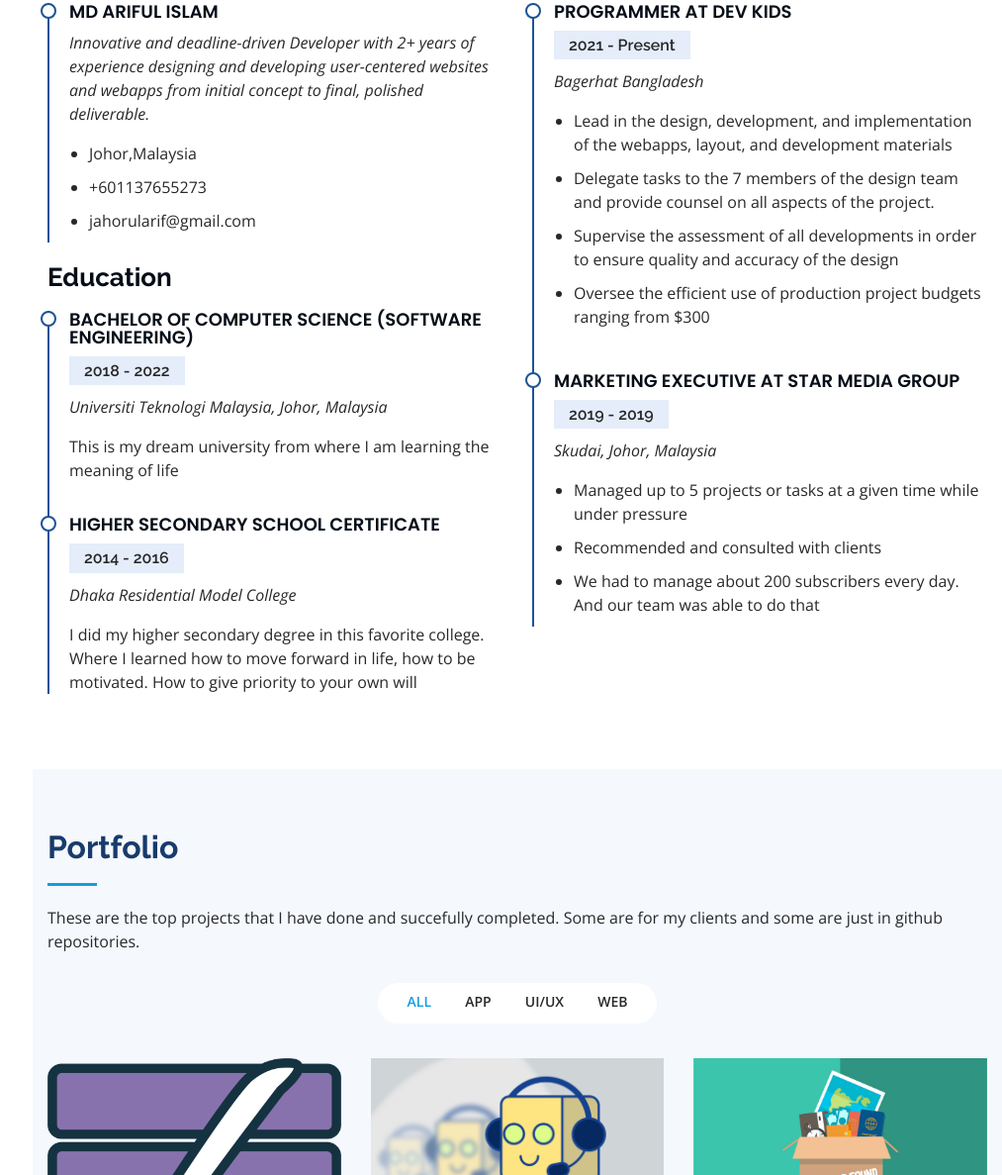
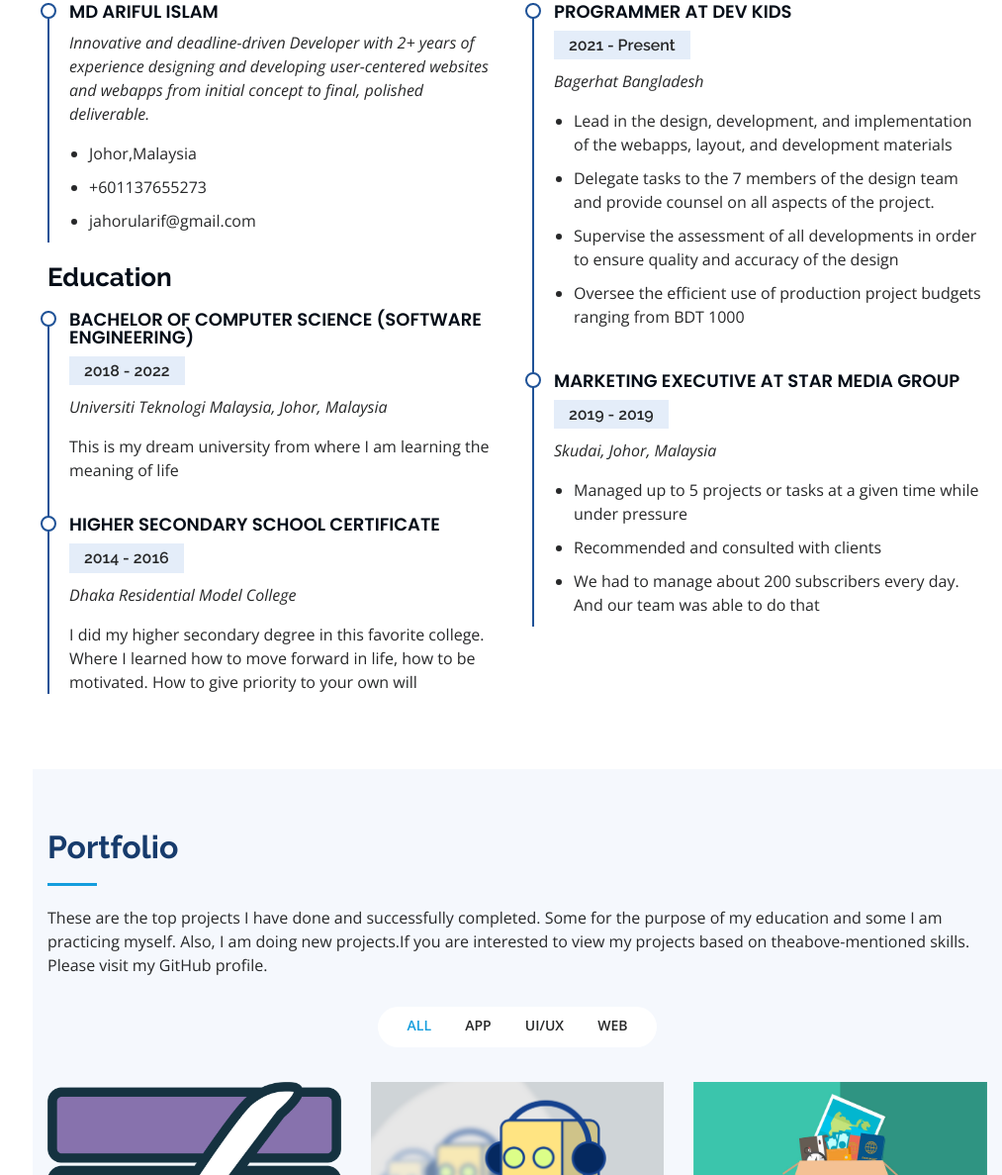
Before and after one commit to stupeed/Ariful-Portfolio, a plain HTML site: page index.html in a window 1280 px wide. Shown: the part 2916-4103 px from the top of the page at 99% size, without its empty margins (267-1280 px from the left). Drawn offline with nearby package versions, Linux system fonts and the light colour scheme.

Commit message:
Portfolio updated

```diff
--- a/index.html
+++ b/index.html
@@ -265,7 +265,7 @@ You'll really like my work, if you don't I can make changes untill it meets your
                   project. </li>
                 <li>Supervise the assessment of all developments in order to ensure quality and accuracy of the design
                 </li>
-                <li>Oversee the efficient use of production project budgets ranging from $300</li>
+                <li>Oversee the efficient use of production project budgets ranging from BDT 1000</li>
               </ul>
             </div>
             <div class="resume-item">
@@ -290,8 +290,8 @@ You'll really like my work, if you don't I can make changes untill it meets your
 
         <div class="section-title">
           <h2>Portfolio</h2>
-          <p>These are the top projects that I have done and succefully completed. Some are for my clients and some are
-            just in github repositories.</p>
+          <p>These are the top projects I have done and successfully completed. Some for the purpose of my education and some I am practicing myself. Also, I am doing new projects.If you are interested to view my projects based on theabove-mentioned skills. Please visit my GitHub profile.
+          </p>
         </div>
 
         <div class="row" data-aos="fade-up">
```
